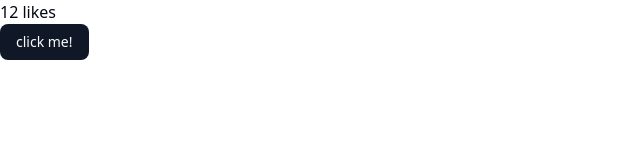
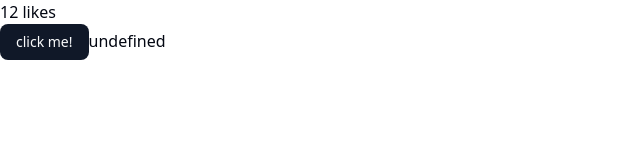
Before and after one commit to emmeiwhite/fitness-app, a Next.js app: page /likes in a window 1280 px wide. Shown: the top 160 px of the page, without its empty margins (0-640 px from the left). Built offline with nearby package versions, Linux system fonts and the light colour scheme.

Commit message:
Code runs on Server as well as on the client, event handlers are skipped by the server thought

```diff
--- a/src/app/likes/page.tsx
+++ b/src/app/likes/page.tsx
@@ -11,6 +11,7 @@ export default function Likes() {
     <div>
       <h2>12 likes</h2>
       <Button onClick={() => console.log('button clicked!')}>click me!</Button>
+      {String(console.log('Running on the server'))}
     </div>
   )
 }
```
